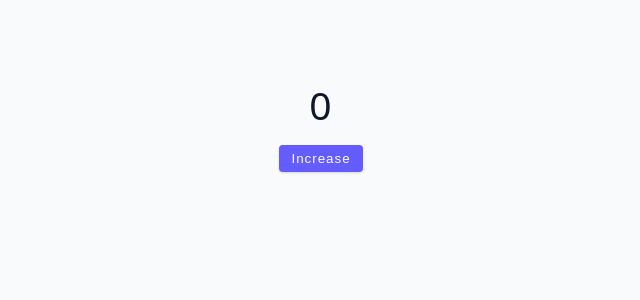
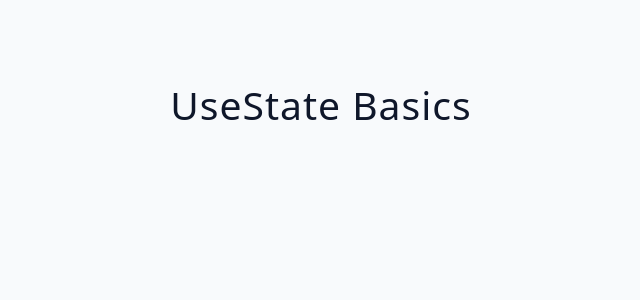
Before and after one commit to anamarijakukulj/practiceJS, a React (Vite) app in the folder LearnReact/advance-react-app/: page / in a window 1280 px wide. Shown: the top 300 px of the page, without its empty margins (319-959 px from the left). Built offline with nearby package versions, Linux system fonts and the light colour scheme.

Commit message:
Changed import, imported UseStateBasic

```diff
--- a/LearnReact/advance-react-app/src/App.jsx
+++ b/LearnReact/advance-react-app/src/App.jsx
@@ -1,9 +1,9 @@
-import ErrorExample from "./projects/01-useState/01-error-example";
+import UseStateBasics from "./projects/01-useState/02-useState-basics";
 
 function App() {
   return (
     <div className="container">
-      <ErrorExample />
+      <UseStateBasics />
     </div>
   );
 }
```
